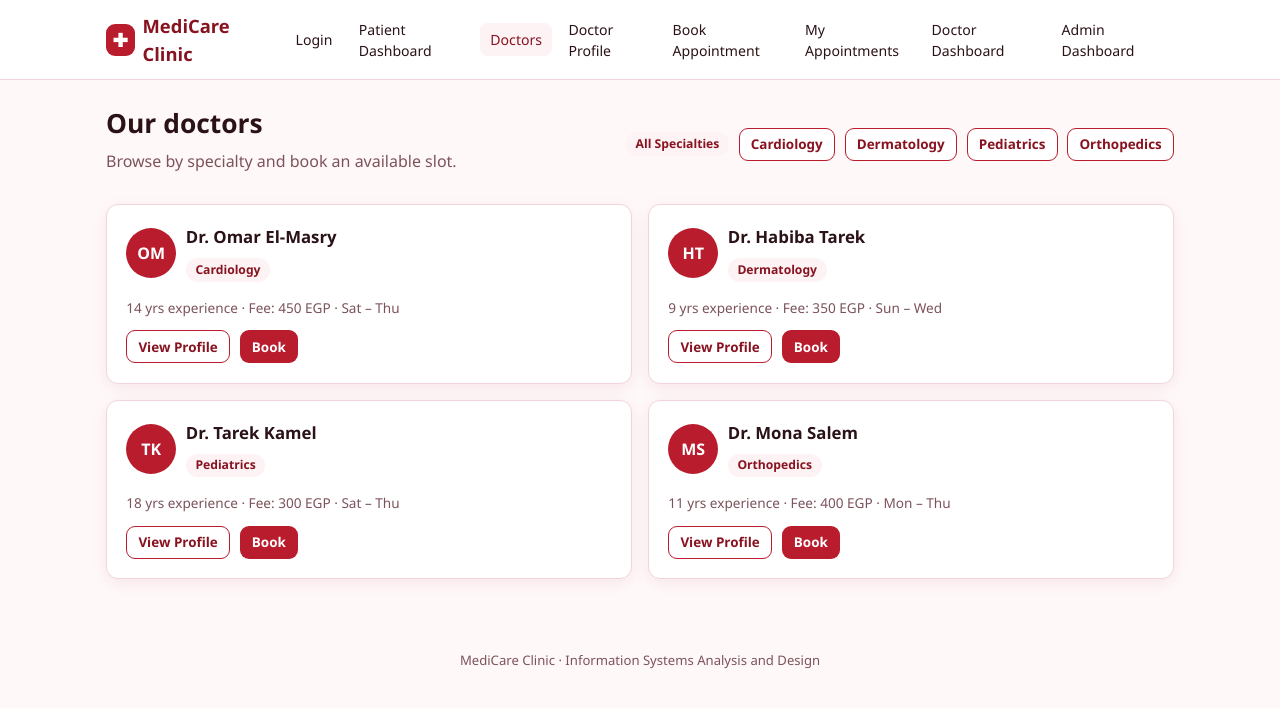
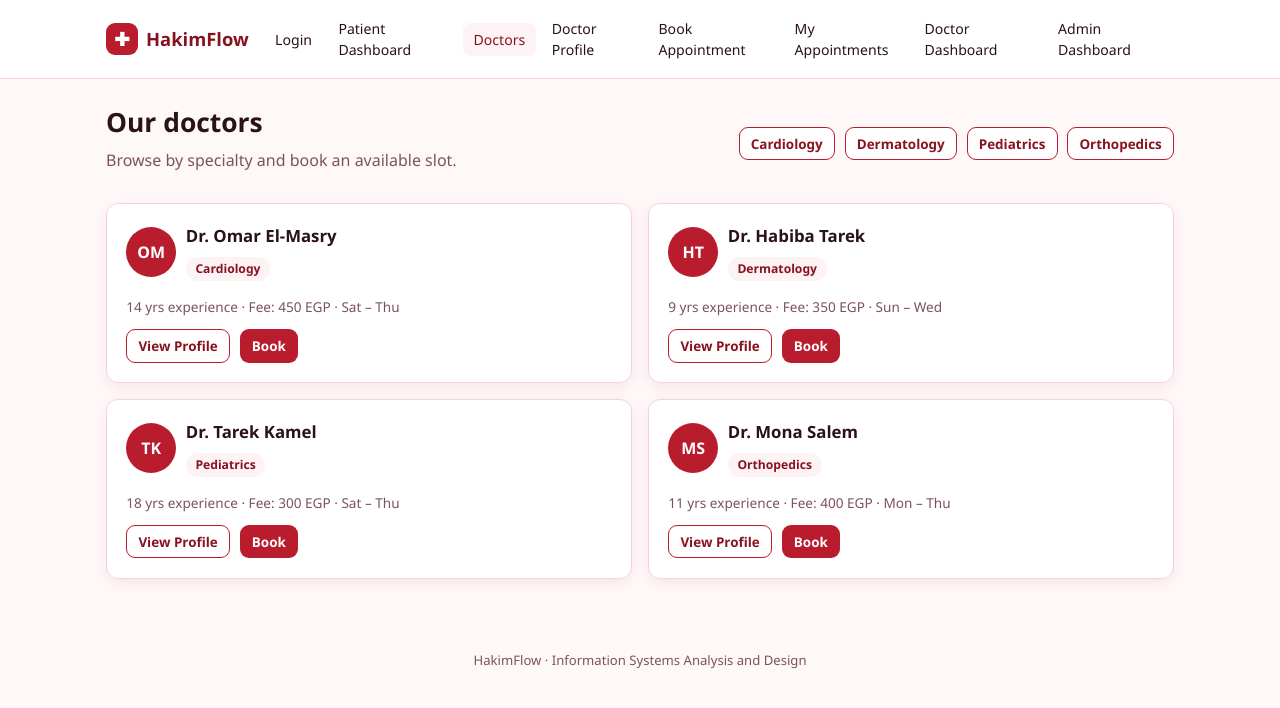
Before and after one commit to rawan-log/Clinic, a plain HTML site: page doctors.html in a window 1280 px wide. Drawn offline with Linux system fonts and the light colour scheme.

Commit message:
Update title and footer to HakimFlow

```diff
--- a/doctors.html
+++ b/doctors.html
@@ -3,13 +3,13 @@
 <head>
   <meta charset="utf-8">
   <meta name="viewport" content="width=device-width, initial-scale=1">
-  <title>Doctors - MediCare Clinic</title>
+  <title>Doctors - HakimFlow</title>
   <link rel="stylesheet" href="style.css">
 </head>
 <body>
   <header class="navbar">
     <div class="navbar-inner">
-      <a class="brand" href="index.html"><span class="brand-logo">✚</span> MediCare Clinic</a>
+      <a class="brand" href="index.html"><span class="brand-logo">✚</span> HakimFlow</a>
       <nav class="nav-links">
         <a href="index.html">Login</a>
         <a href="patient-dashboard.html">Patient Dashboard</a>
@@ -26,7 +26,6 @@
     <div class="page-head">
       <div><h1>Our doctors</h1><p class="muted">Browse by specialty and book an available slot.</p></div>
       <div class="row">
-        <span class="badge badge-role">All Specialties</span>
         <a class="btn btn-outline btn-sm" href="#cardiology">Cardiology</a>
         <a class="btn btn-outline btn-sm" href="#dermatology">Dermatology</a>
         <a class="btn btn-outline btn-sm" href="#pediatrics">Pediatrics</a>
@@ -60,6 +59,6 @@
       </article>
     </div>
   </main>
-  <footer class="footer">MediCare Clinic · Information Systems Analysis and Design</footer>
+  <footer class="footer">HakimFlow · Information Systems Analysis and Design</footer>
 </body>
 </html>
```
